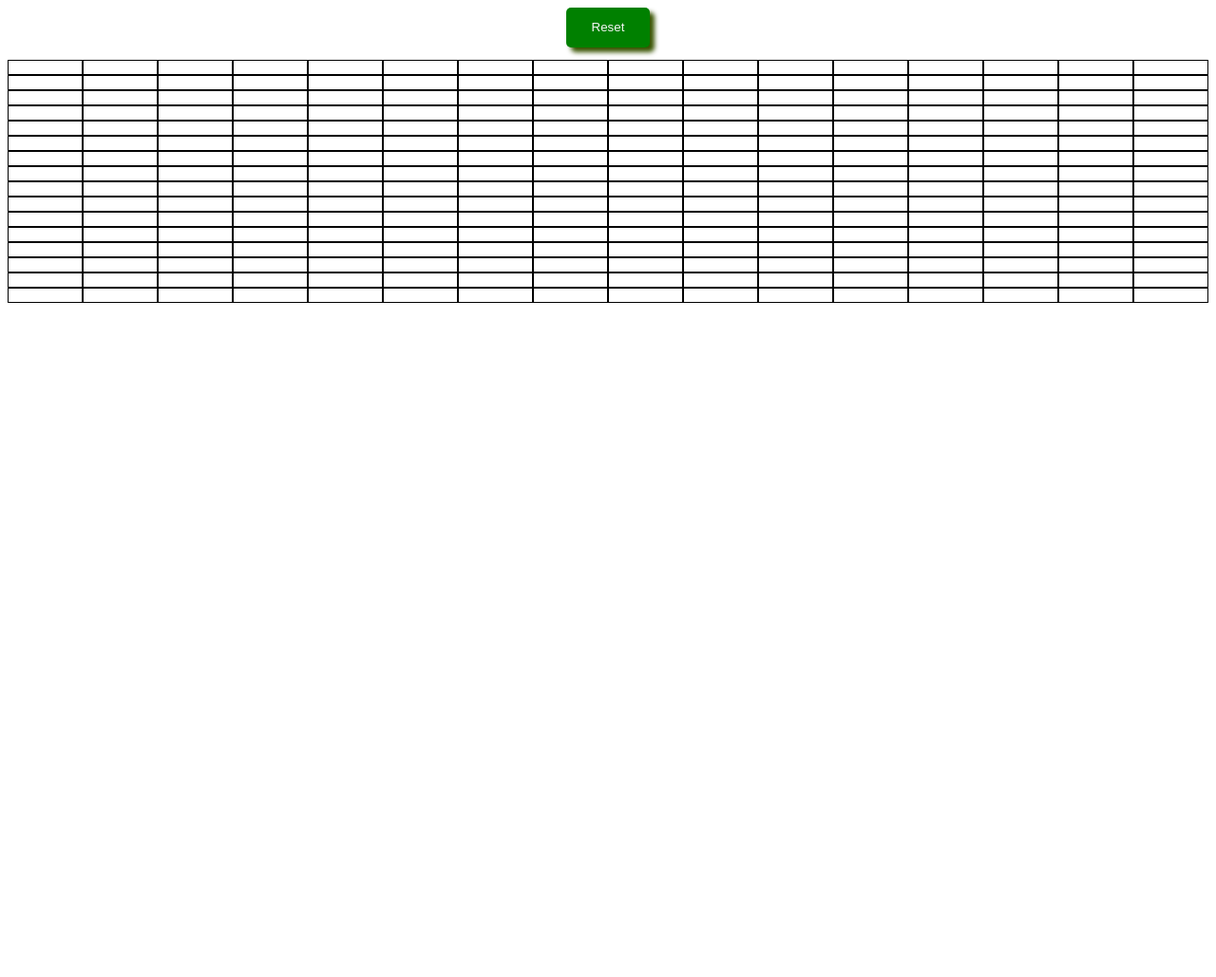
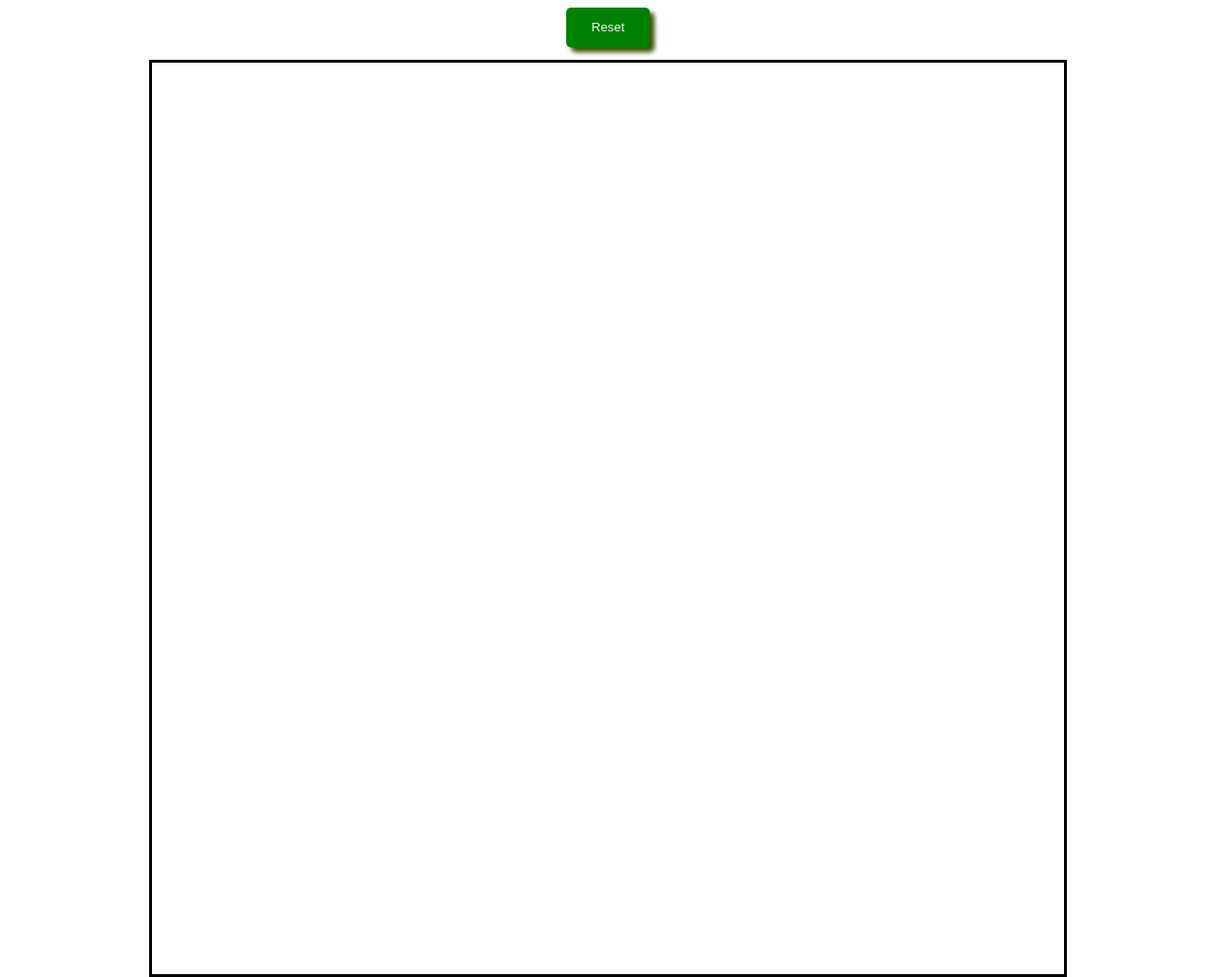
Before and after one commit to aohmer/Etch-a-Sketch, a plain HTML site: page index.html in a window 1280 px wide. Shown: the whole page at 95% size. Before the commit the page ends 800 px from the top, so only its background shows below. Drawn offline with Linux system fonts and the light colour scheme.

Commit message:
Refactored grid

```diff
--- a/index.html
+++ b/index.html
@@ -24,59 +24,75 @@
             transform: translateY(-5px);
             box-shadow: 0 0 0;
         }
+        #container {
+            width: 960px;
+            height: 960px;
+            margin: auto;
+            border: solid black;
+        }
     </style>
     <link rel="stylesheet" href="style.css">
     <button class="button" type="reset" onclick="resetCells()">Reset</button>
+    <div id="container"></div>
     <script>
+        const container = document.querySelector("#container");
+        let numRows = 16;
+
+        function resetCells() {
+            while (container.firstChild){
+            container.removeChild(container.firstChild);
+            }
+            // for (var i = 0 ; i < block.length; i++) {
+            //     block[i].style.borderColor = "black";
+            //     block[i].style.backgroundColor = "white";
+            // }
+            numRows = prompt("How many columns and rows do you want?");
+            gen(document.body);
+        }
 
         function gen(el) {
-            let container = document.createElement("div");
-            container.className = "container";
-            for (let i = 0; i < 16; i++) {
+            // let container = document.createElement("div");
+            // container.className = "container";
+            let height = (900 / numRows) + 'px';
+            let width = (900 / numRows) + 'px';
+            for (let i = 0; i < numRows; i++) {
                 let row = document.createElement("div");
                 // row.style.border = "solid 1px black";
-                row.style.lineHeight = "1em";
-                row.style.height = "1em";
+                row.style.lineHeight = height;
+                row.style.height = height;
                 row.className = "row";
                 row.id = "row" + i;
 
-                for (let k = 0; k < 16; k++) {
+                for (let k = 0; k < numRows; k++) {
                     let cell = document.createElement('div');
                     cell.className = "cell";
-                    cell.style.border = "solid 1px black";
+                    cell.style.border = "solid 0px";
                     cell.style.boxSizing = "border-box";
                     cell.style.display = "inline-block";
-                    cell.style.width = "6.25%";
-                    cell.style.height = "1em";
+                    cell.style.width = width;
+                    cell.style.height = height;
                     row.appendChild(cell);
 
                 };
                 container.appendChild(row);
             };
             el.appendChild(container);
-        };
-        gen(document.body);
 
-        let block = document.getElementsByClassName("cell");
+            let block = document.getElementsByClassName("cell");
 
-        // console.log(block);
-        // block[0].addEventListener("click", mouseOver());
-        // function mouseOver() {
-        //     console.log("mouse over");
-        // }
-
-        for (var i = 0 ; i < block.length; i++) {
+            for (var i = 0 ; i < block.length; i++) {
             block[i].addEventListener('mouseover' , (event) => {
                 event.target.style.borderColor = "red";
                 event.target.style.backgroundColor = "red";
             }, false)
         }
-        function resetCells() {
-            for (var i = 0 ; i < block.length; i++) {
-                block[i].style.borderColor = "black";
-                block[i].style.backgroundColor = "white";
-            }
-        }
+        };
+        gen(document.body);
+
+
+
+
+
     </script>
 </body>
 </html>
```
